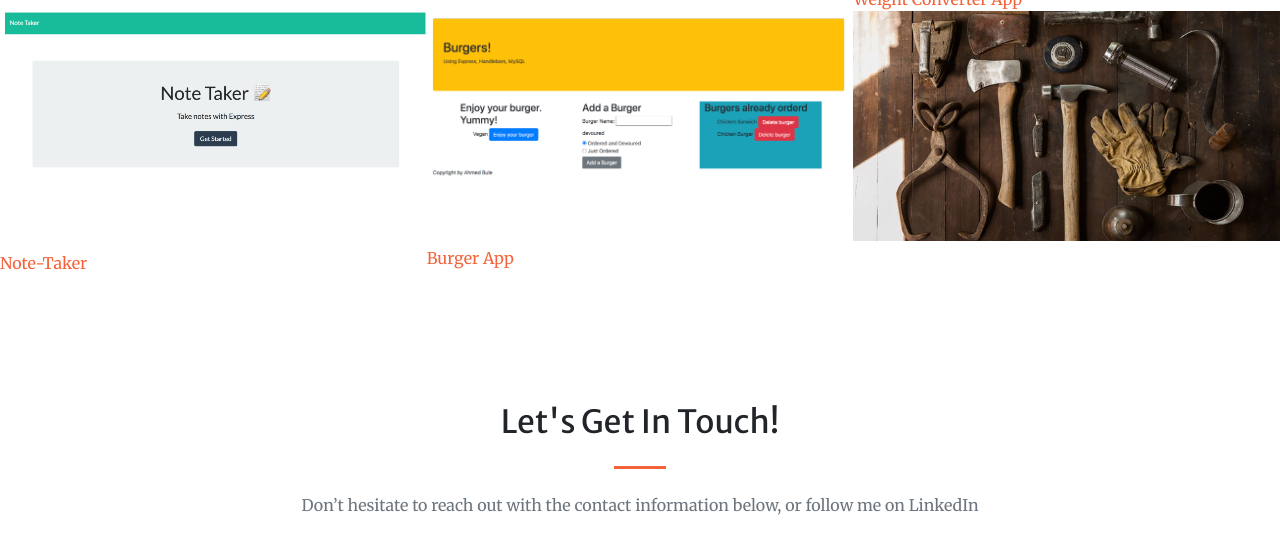
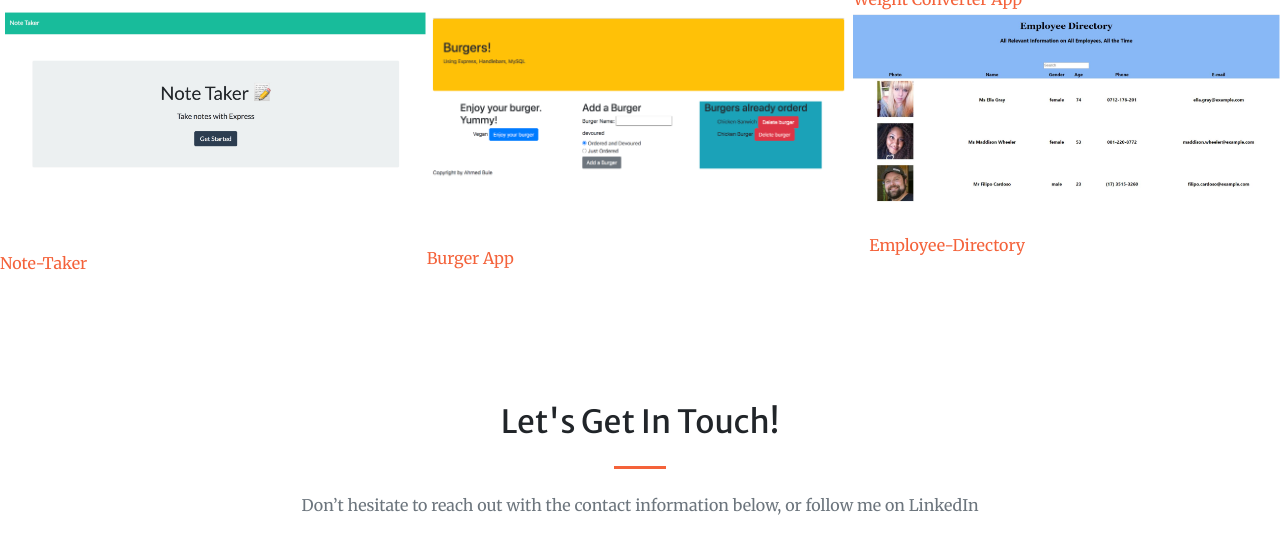
Before and after one commit to AhmedBule/ahmedbule, a plain HTML site: page index.html in a window 1280 px wide. Shown: the part 2359-2902 px from the top of the page. Drawn offline with nearby package versions, Linux system fonts and the light colour scheme.

Commit message:
added info in the projects section

```diff
--- a/index.html
+++ b/index.html
@@ -163,10 +163,10 @@
                     </div>
                     <div class="col-lg-4 col-sm-6">
                         <a class="portfolio-box" href="assets/img/portfolio/fullsize/6.jpg"
-                            ><img class="img-fluid" src="assets/img/portfolio/thumbnails/6.jpg" alt="" />
+                            ><img class="img-fluid" src="assets/img/employee_directory.png" alt="" />
                             <div class="portfolio-box-caption p-3">
                                 <div class="project-category text-white-50"></div>
-                                <div class="project-name">Coming soon</div>
+                                <div class="project-name"><a href="https://jeqp.github.io/employee-directory/" target="_blank">Employee-Directory</a></div>
                             </div></a
                         >
                     </div>
```
Also changed, not shown: assets/img/employee_directory.png (added).
